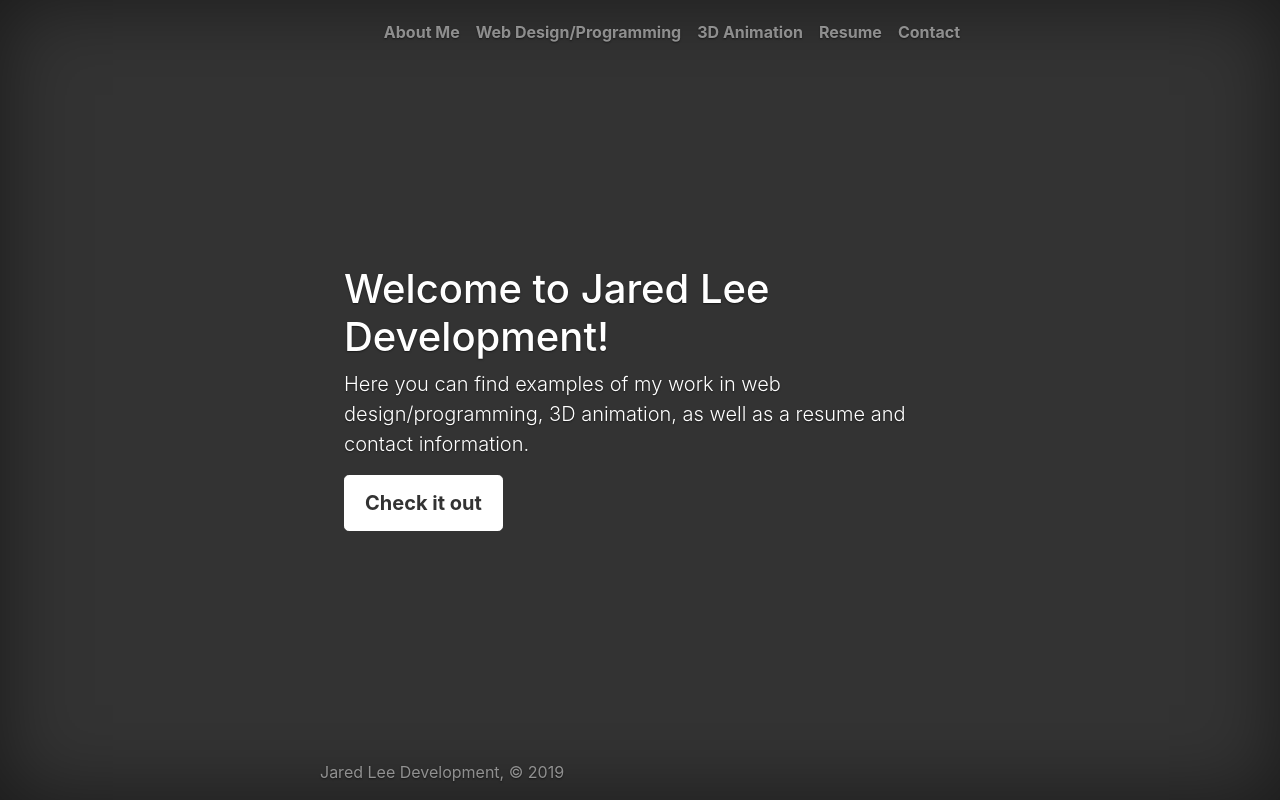
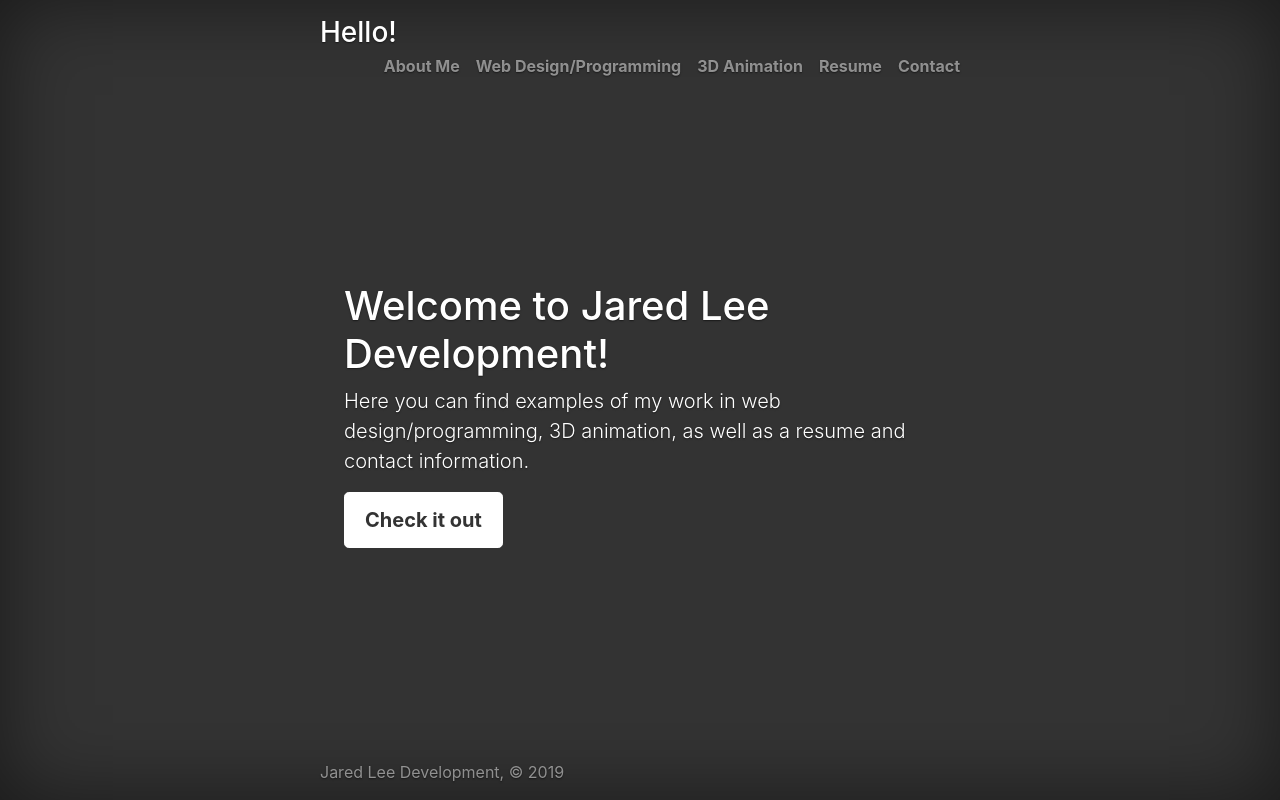
Before and after one commit to jaredleedev/jaredlee.develop, a website: page index.html in a window 1280 px wide. Drawn offline with nearby package versions, Linux system fonts and the light colour scheme.

Commit message:
Adds back masthead-brand.

```diff
--- a/index.html
+++ b/index.html
@@ -21,6 +21,7 @@
     <div class="cover-container d-flex h-100 p-3 mx-auto flex-column">
         <header class="masthead mb-auto">
             <div class="inner">
+                <h3 class="masthead-brand">Hello!</h3>
                 <nav class="nav nav-masthead justify-content-center">
                     <a class="nav-link" href="#">About Me</a>
                     <a class="nav-link" href="#">Web Design/Programming</a>
```
